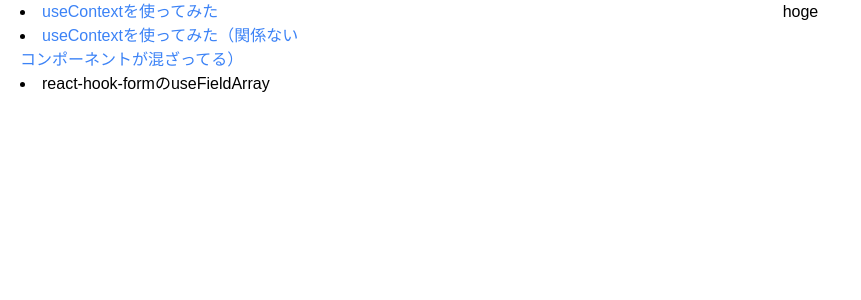
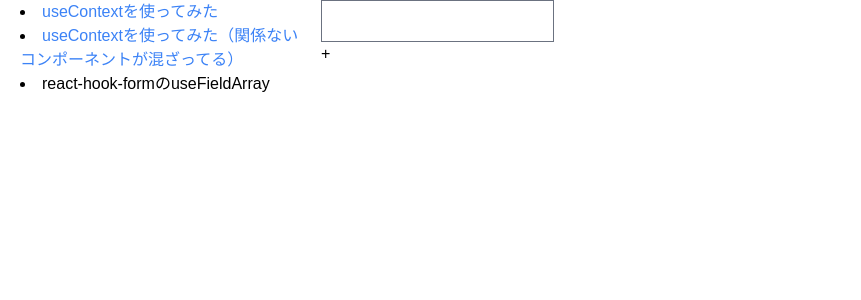
Before and after one commit to bolobob/ReactSampleList, a React (Vite) app: page /form in a window 1280 px wide. Shown: the top 300 px of the page, without its empty margins (0-861 px from the left). Built offline with nearby package versions, Linux system fonts and the light colour scheme.

Commit message:
コンポーネントの表示

```diff
--- a/src/features/form/index.tsx
+++ b/src/features/form/index.tsx
@@ -0,0 +1,53 @@
+import clsx from "clsx";
+import { useFieldArray, useForm } from "react-hook-form";
+import { SyntheticEvent } from "react";
+
+export const FieldArrayForm = () => {
+  const { control, register, handleSubmit } = useForm({
+    defaultValues: {
+      test: [{ name: "" }],
+    },
+  });
+  const { fields, append, prepend, remove, swap, move, insert } = useFieldArray(
+    {
+      control,
+      name: "test",
+    }
+  );
+
+  const handleSubmitPrevent = handleSubmit((data, event) => {
+    event?.preventDefault();
+  });
+
+  const handleClickAdd = (e: SyntheticEvent) => {
+    append({
+      name: "",
+    });
+  };
+
+  return (
+    <div className={clsx("container")}>
+      <form onSubmit={handleSubmitPrevent}>
+        {fields.map((field, index) => (
+          <div className={clsx(["first:mt-0 mt-2"])} key={field.id}>
+            <input
+              className={clsx("form-input")}
+              type="text"
+              {...register(`test.${index}.name` as const)}
+            />
+          </div>
+        ))}
+
+        <div>
+          <button
+            type="button"
+            className={clsx("rounded-full")}
+            onClick={handleClickAdd}
+          >
+            +
+          </button>
+        </div>
+      </form>
+    </div>
+  );
+};
--- a/src/routes/index.tsx
+++ b/src/routes/index.tsx
@@ -1,6 +1,7 @@
 import { Outlet, useRoutes } from "react-router-dom";
 import { ContextRoutes } from "../features/context/routes";
 import { MainLayout } from "../components/Layout/MainLayout";
+import { FieldArrayForm } from "../features/form";
 
 const App = () => {
   return (
@@ -9,6 +10,7 @@ const App = () => {
     </MainLayout>
   );
 };
+
 export const AppRoutes = () => {
   const element = useRoutes([
     {
@@ -19,7 +21,7 @@ export const AppRoutes = () => {
       element: <App />,
       children: [
         { path: "context/*", element: <ContextRoutes /> },
-        { path: "form", element: <div>hoge</div> },
+        { path: "form", element: <FieldArrayForm /> },
       ],
     },
   ]);
```
